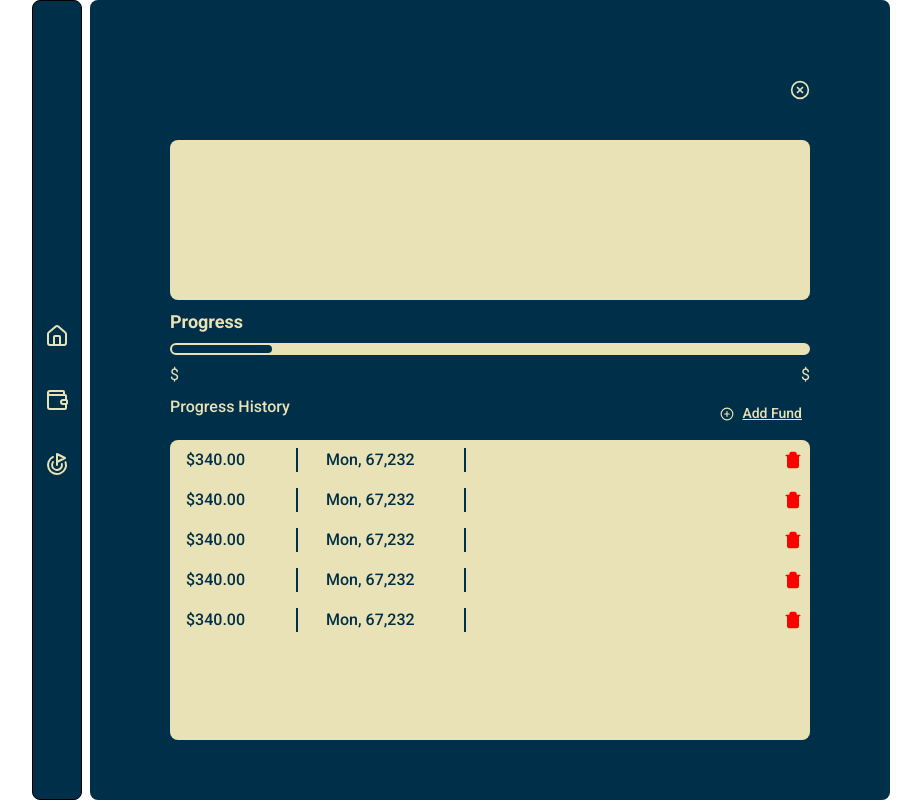
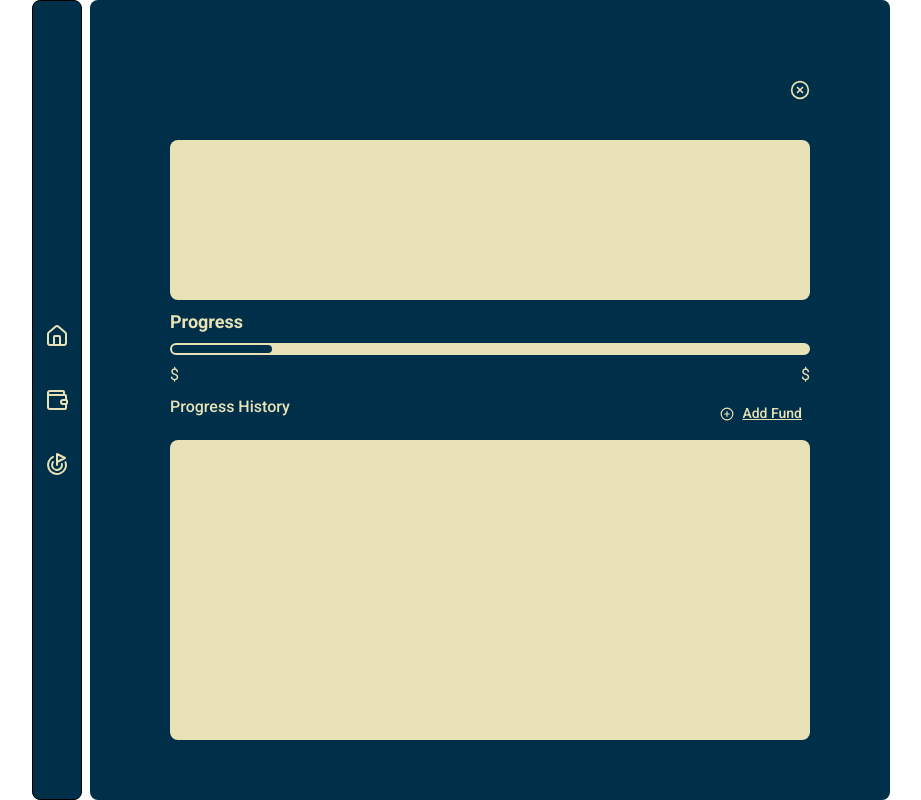
Before and after one commit to Zer0-Gravity/mini-react-project, a React (Vite) app in the folder finance-tracker/: page /goal-detail/1 in a window 1280 px wide. Shown: the whole page, without its empty margins (179-1100 px from the left). Built offline with nearby package versions, Linux system fonts and the light colour scheme.

Commit message:
Feat: Add Goal detail page and fund Feat: Add logic for adding new fund and Render the card list

```diff
--- a/finance-tracker/src/Component/FunCard.tsx
+++ b/finance-tracker/src/Component/FunCard.tsx
@@ -1,14 +1,19 @@
 import { Trash } from "lucide-react";
+import type { FundsProps } from "../type";
 
-function FunCard() {
+interface CardProps {
+    data: FundsProps;
+}
+
+function FunCard({ data }: CardProps) {
     return (
         <div className="w-full h-10 flex items-center justify-between p-2">
             <div className="flex gap-7">
                 <h1 className="text-primary font-medium border-r-2 px-2 w-30">
-                    $340.00
+                    ${data.amount}
                 </h1>
                 <h1 className="text-primary font-medium border-r-2 w-35">
-                    Mon, 67,232
+                    {data.date}
                 </h1>
             </div>
             <Trash size={18} fill="red" stroke="red" />
--- a/finance-tracker/src/Component/FunForm.tsx
+++ b/finance-tracker/src/Component/FunForm.tsx
@@ -2,9 +2,13 @@ import React, { useState } from "react";
 import InputForm from "./InputForm";
 import InputFormHeader from "./InputFormHeader";
 import { PlusCircle } from "lucide-react";
+import { useNavigate } from "react-router";
+import { useFinanceTrack } from "../Store";
 
 function FunForm() {
     const [fund, setFund] = useState<number>(0);
+    const navigate = useNavigate();
+    const { addFunds } = useFinanceTrack();
 
     const handleFund = (e: React.ChangeEvent<HTMLInputElement>) => {
         setFund(+e.target.value);
@@ -12,6 +16,29 @@ function FunForm() {
 
     const handleTemplate = (e: React.ChangeEvent<HTMLInputElement>) => {
         setFund(+e.target.value);
+    };
+    const formatDate = (date: string | Date) => {
+        const dateObj = new Date(date); //Get the date input from user
+
+        //Format date render
+        const formattedDate = dateObj.toLocaleDateString("en-US", {
+            weekday: "short",
+            day: "2-digit",
+            month: "short",
+            year: "numeric",
+        });
+
+        return `${formattedDate}`; //Return formatted date
+    };
+    const handleNewFunds = () => {
+        const newFund = {
+            fundId: crypto.randomUUID(),
+            date: formatDate(new Date()),
+            amount: fund,
+        };
+
+        addFunds(newFund);
+        navigate(-1);
     };
 
     return (
@@ -53,7 +80,10 @@ function FunForm() {
                         onChange={handleTemplate}
                     />
                 </div>
-                <button className="w-full flex items-center justify-center bg-secondary p-2 rounded-lg">
+                <button
+                    className="w-full flex items-center justify-center bg-secondary p-2 rounded-lg"
+                    onClick={handleNewFunds}
+                >
                     <PlusCircle size={18} />
                     <span>Add Fund</span>
                 </button>
--- a/finance-tracker/src/Component/GoalDetail.tsx
+++ b/finance-tracker/src/Component/GoalDetail.tsx
@@ -6,7 +6,7 @@ import FunCard from "./FunCard";
 
 function GoalDetail() {
     const { goalId } = useParams(); //Get the goalId
-    const { goals } = useFinanceTrack();
+    const { goals, funds } = useFinanceTrack();
     const navigate = useNavigate();
 
     const goalDetail = goals.find((goal) => goal.goalId === goalId); // Find the supposed array based on the ID
@@ -50,11 +50,9 @@ function GoalDetail() {
                 </div>
 
                 <div className="h-75 bg-secondary rounded-lg overflow-y-auto">
-                    <FunCard />
-                    <FunCard />
-                    <FunCard />
-                    <FunCard />
-                    <FunCard />
+                    {funds.map((fund) => (
+                        <FunCard data={fund} />
+                    ))}
                 </div>
             </section>
         </main>
--- a/finance-tracker/src/Store.ts
+++ b/finance-tracker/src/Store.ts
@@ -20,6 +20,7 @@ interface GoalProps {
 
 interface FundsProps {
     fundId: string;
+    date: string;
     amount: number;
 }
 
@@ -73,9 +74,9 @@ export const useFinanceTrack = create<FinanceTracker>((set) => ({
         })),
 
     //Add current fund for the goal
-    addFunds: (fund) => set((state) => ({ state: [...state.funds, fund] })),
+    addFunds: (fund) => set((state) => ({ funds: [...state.funds, fund] })),
     delFunds: (index) =>
         set((state) => ({
-            state: state.funds.filter((item) => index !== item.fundId),
+            funds: state.funds.filter((item) => index !== item.fundId),
         })),
 }));
--- a/finance-tracker/src/type.ts
+++ b/finance-tracker/src/type.ts
@@ -20,3 +20,9 @@ export interface GoalProps {
     currentAmount?: number;
     favorite: boolean;
 }
+
+export interface FundsProps {
+    fundId: string;
+    date: string;
+    amount: number;
+}
```
